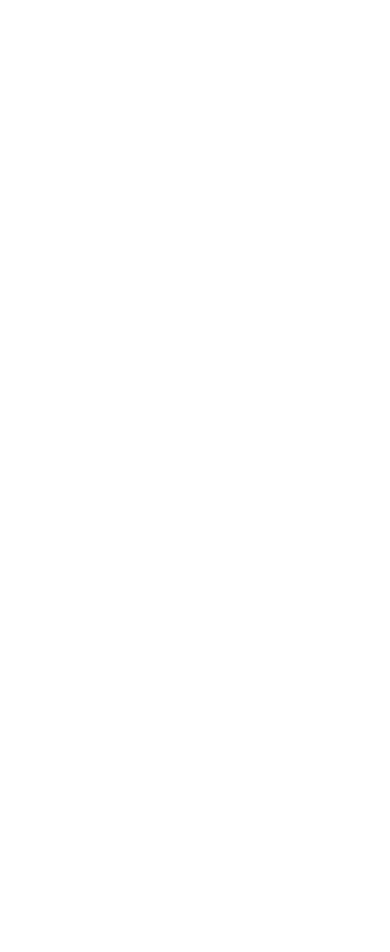
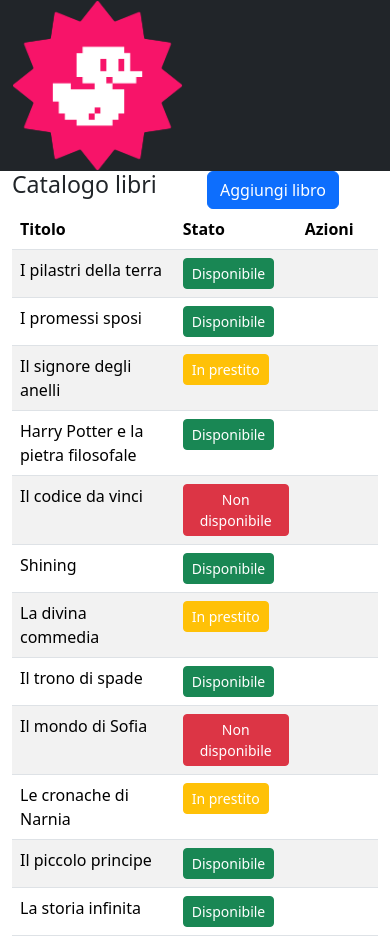
Before and after one commit to vanessabusato9/html-css-bootstrap-dashboard, a plain HTML site: page index.html in a window 390 px wide. Before the commit the page ends 844 px from the top, so only its background shows below. Drawn offline with nearby package versions, Linux system fonts and the light colour scheme.

Commit message:
iniziato struttura responsive mobile

```diff
--- a/index.html
+++ b/index.html
@@ -1,12 +1,121 @@
 <!DOCTYPE html>
 <html lang="en">
+
 <head>
     <meta charset="UTF-8">
     <meta name="viewport" content="width=device-width, initial-scale=1.0">
     <title>Dashboard</title>
-    <link rel="stylesheet" href="https://cdnjs.cloudflare.com/ajax/libs/bootstrap/5.3.8/css/bootstrap.min.css" integrity="sha512-2bBQCjcnw658Lho4nlXJcc6WkV/UxpE/sAokbXPxQNGqmNdQrWqtw26Ns9kFF/yG792pKR1Sx8/Y1Lf1XN4GKA==" crossorigin="anonymous" referrerpolicy="no-referrer" />
+    <link rel="stylesheet" href="https://cdnjs.cloudflare.com/ajax/libs/bootstrap/5.3.8/css/bootstrap.min.css"
+        integrity="sha512-2bBQCjcnw658Lho4nlXJcc6WkV/UxpE/sAokbXPxQNGqmNdQrWqtw26Ns9kFF/yG792pKR1Sx8/Y1Lf1XN4GKA=="
+        crossorigin="anonymous" referrerpolicy="no-referrer" />
 </head>
+
 <body>
+    <!--Intestazione-->
+    <header>
+        <div class="container-fluid bg-dark">
+            <div class="row">
+                <div class="col-6">
+                    <img class="img-fluid" src="./img/duck.png" alt="duck">
+                </div>
+                <div class="col-6">
+                    <i class="bi bi-list"></i>
+                </div>
+            </div>
+        </div>
+    </header>
 
+    <!--Contenuto principale-->
+    <main>
+        <div class="container-fluid">
+            <div class="row">
+                <div class="col-6">
+                    <h3>Catalogo libri</h3>
+                </div>
+                <div class="col-6">
+                    <div class="btn btn-primary">Aggiungi libro</div>
+                </div>
+            </div>
+            <table class="table table-striped">
+                <colgroup>
+                    <col style="width: 40%;">
+                    <col style="width: 30%;">
+                    <col style="width: 20%;">
+                </colgroup>
+                <thead>
+                    <tr>
+                        <th scope="col">Titolo</th>
+                        <th scope="col">Stato</th>
+                        <th scope="col">Azioni</th>
+                    </tr>
+                </thead>
+                <tbody>
+                    <tr>
+                        <td scope="row">I pilastri della terra</td>
+                        <td>
+                            <button type="button" class="btn btn-success btn-sm">Disponibile</button>
+                        </td>
+                        <td></td>
+                    </tr>
+                    <tr>
+                        <td scope="row">I promessi sposi</td>
+                        <td><button type="button" class="btn btn-success btn-sm">Disponibile</button></td>
+                        <td></td>
+                    </tr>
+                     <tr>
+                        <td scope="row">Il signore degli anelli</td>
+                        <td><button type="button" class="btn btn-warning btn-sm text-white">In prestito</button></td>
+                        <td></td>
+                    </tr>
+                     <tr>
+                        <td scope="row">Harry Potter e la pietra filosofale</td>
+                        <td><button type="button" class="btn btn-success btn-sm">Disponibile</button></td>
+                        <td></td>
+                    </tr>
+                     <tr>
+                        <td scope="row">Il codice da vinci</td>
+                        <td><button type="button" class="btn btn-danger btn-sm">Non disponibile</button></td>
+                        <td></td>
+                    </tr>
+                     <tr>
+                        <td scope="row">Shining</td>
+                        <td><button type="button" class="btn btn-success btn-sm">Disponibile</button></td>
+                        <td></td>
+                    </tr>
+                     <tr>
+                        <td scope="row">La divina commedia</td>
+                        <td><button type="button" class="btn btn-warning btn-sm text-white">In prestito</button></td>
+                        <td></td>
+                    </tr>
+                     <tr>
+                        <td scope="row">Il trono di spade</td>
+                        <td><button type="button" class="btn btn-success btn-sm">Disponibile</button></td>
+                        <td></td>
+                    </tr>
+                     <tr>
+                        <td scope="row">Il mondo di Sofia</td>
+                        <td><button type="button" class="btn btn-danger btn-sm">Non disponibile</button></td>
+                        <td></td>
+                    </tr>
+                     <tr>
+                        <td scope="row">Le cronache di Narnia</td>
+                        <td><button type="button" class="btn btn-warning btn-sm text-white">In prestito</button></td>
+                        <td></td>
+                    </tr>
+                     <tr>
+                        <td scope="row">Il piccolo principe</td>
+                        <td><button type="button" class="btn btn-success btn-sm">Disponibile</button></td>
+                        <td></td>
+                    </tr>
+                     <tr>
+                        <td scope="row">La storia infinita</td>
+                        <td><button type="button" class="btn btn-success btn-sm">Disponibile</button></td>
+                        <td></td>
+                    </tr>
+                </tbody>
+            </table>
+        </div>
+    </main>
 </body>
+
 </html>
```
